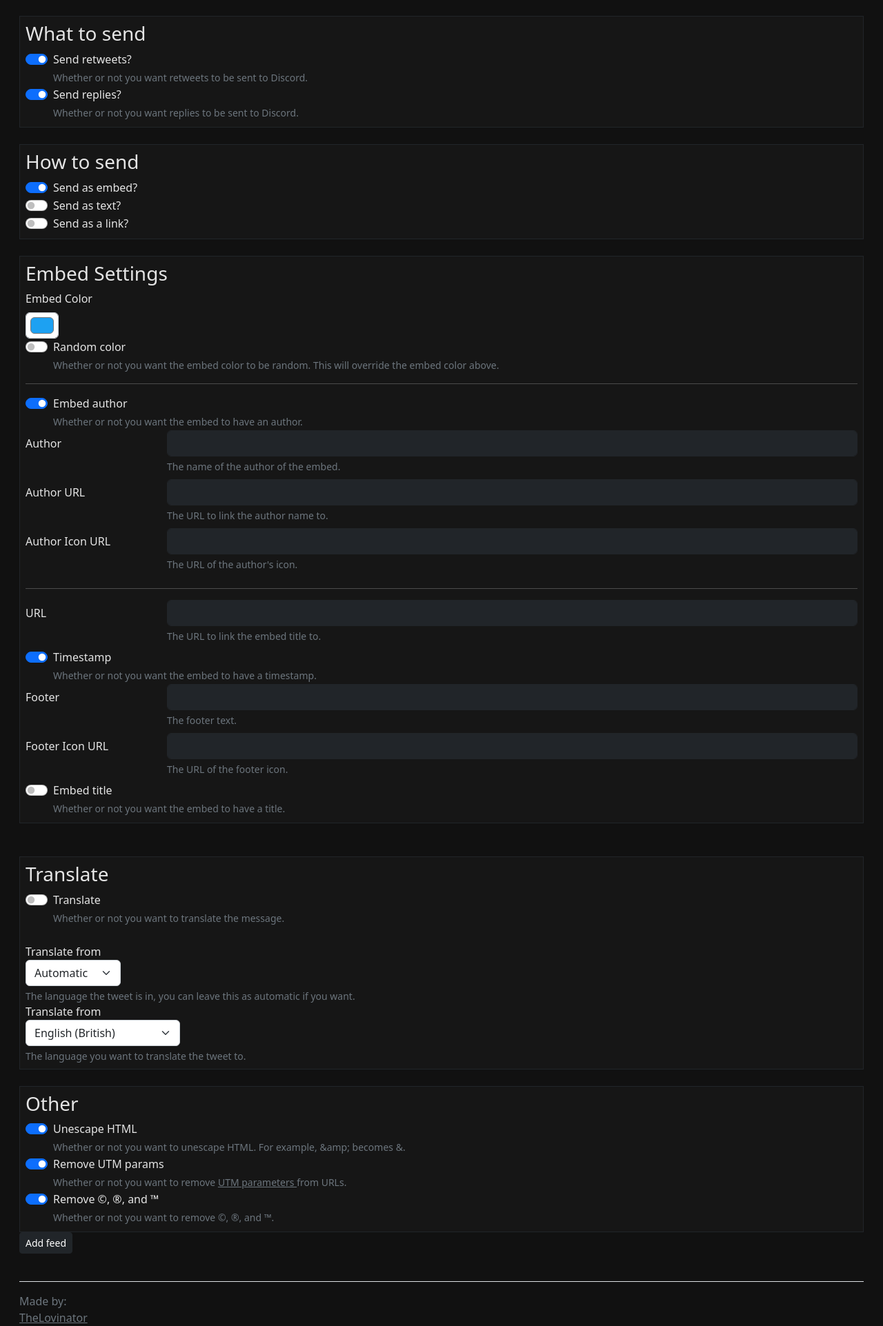
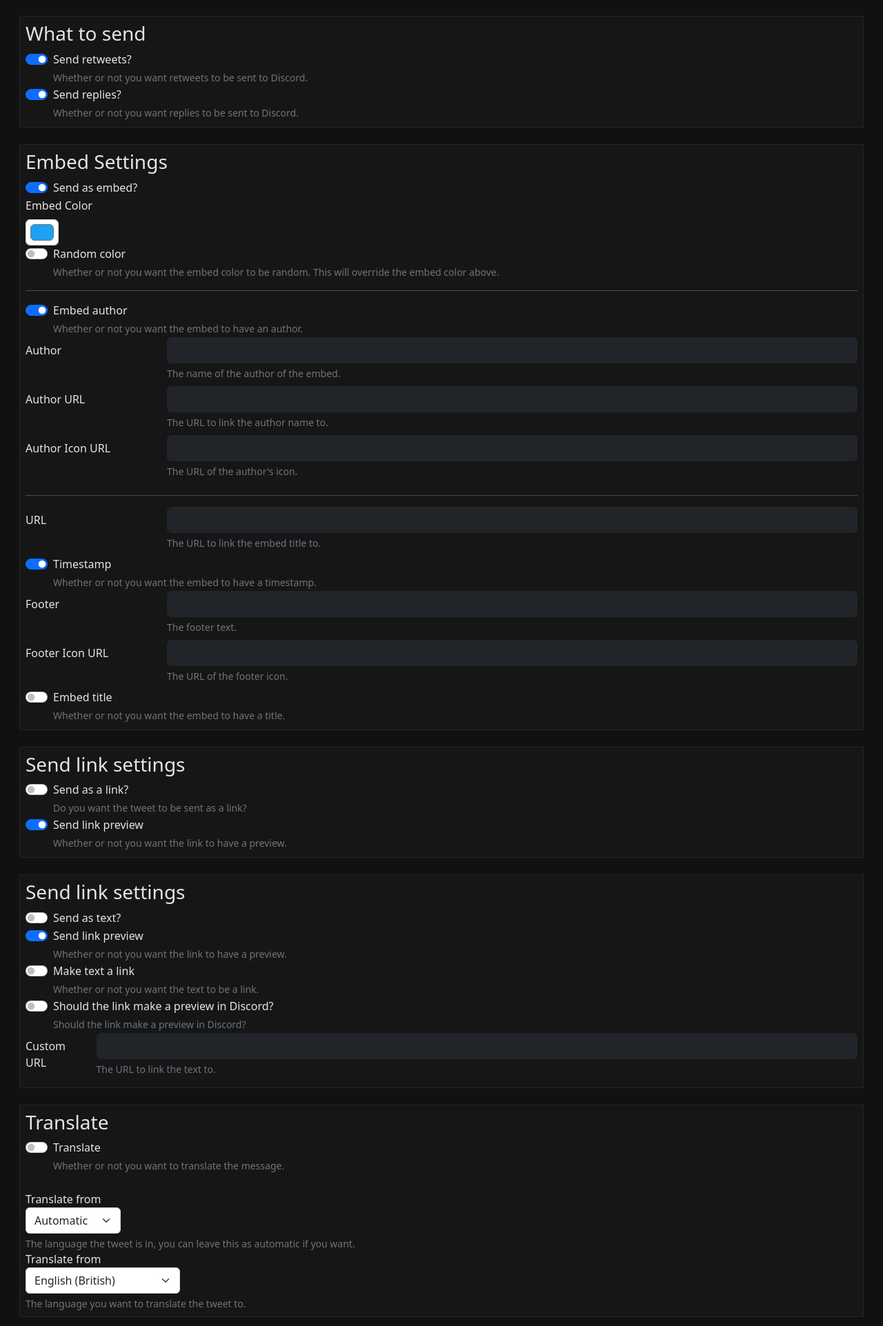
Before and after one commit to TheLovinator1/discord-twitter-webhooks, a FastAPI app: page /add in a window 1280 px wide. Shown: the part 459-2382 px from the top of the page at 69% size. Run offline with FastAPI, Linux system fonts and the light colour scheme.

Commit message:
Update HTML

```diff
--- a/discord_twitter_webhooks/templates/add/3_how_to_send.html
+++ /dev/null
@@ -1,36 +0,0 @@
-<div class="p-2 border border-dark" id="how_to_send">
-    <h3>How to send</h3>
-    {# Send embed #}
-    <div class="form-check form-switch">
-        <label class="form-check-label" for="send_as_embed">Send as embed?</label>
-        <input class="form-check-input"
-               type="checkbox"
-               role="switch"
-               name="send_as_embed"
-               id="send_as_embed"
-               {% if settings.send_as_embed %}checked{% endif %}
-               value="True"/>
-    </div>
-    {# Send text #}
-    <div class="form-check form-switch">
-        <label class="form-check-label" for="send_as_text">Send as text?</label>
-        <input class="form-check-input"
-               type="checkbox"
-               role="switch"
-               name="send_as_text"
-               id="send_as_text"
-               {% if settings.send_as_text %}checked{% endif %}
-               value="True"/>
-    </div>
-    {# Send only link #}
-    <div class="form-check form-switch">
-        <label class="form-check-label" for="send_as_link">Send as a link?</label>
-        <input class="form-check-input"
-               type="checkbox"
-               role="switch"
-               name="send_as_link"
-               id="send_as_link"
-               {% if settings.send_as_link %}checked{% endif %}
-               value="True"/>
-    </div>
-</div>
--- a/discord_twitter_webhooks/templates/add/4_embed_settings.html
+++ b/discord_twitter_webhooks/templates/add/4_embed_settings.html
@@ -1,5 +1,15 @@
 <div class="p-2 border border-dark" id="embed_settings">
     <h3>Embed Settings</h3>
+    <div class="form-check form-switch">
+        <label class="form-check-label" for="send_as_embed">Send as embed?</label>
+        <input class="form-check-input"
+               type="checkbox"
+               role="switch"
+               name="send_as_embed"
+               id="send_as_embed"
+               {% if settings.send_as_embed %}checked{% endif %}
+               value="True"/>
+    </div>
     {# Embed color #}
     <label for="embed_color" class="form-label">Embed Color</label>
     <input
--- a/discord_twitter_webhooks/templates/add/5_send_link.html
+++ b/discord_twitter_webhooks/templates/add/5_send_link.html
@@ -1,5 +1,20 @@
 <div class="p-2 border border-dark" id="link_settings">
     <h3>Send link settings</h3>
+    {# Send only link #}
+    <div class="form-check form-switch">
+        <label class="form-check-label" for="send_as_link">Send as a link?</label>
+        <input class="form-check-input"
+               type="checkbox"
+               role="switch"
+               name="send_as_link"
+               id="send_as_link"
+               {% if settings.send_as_link %}checked{% endif %}
+               value="True"/>
+        <div id="send_as_link_help" class="form-text">
+            Do you want the tweet to be sent as a link?
+        </div>
+    </div>
+
     {# Send link preview #}
     <div class="form-check form-switch">
         <label class="form-check-label" for="send_as_link_preview">Send link preview</label>
--- /dev/null
+++ b/discord_twitter_webhooks/templates/add/send_text.html
@@ -0,0 +1,79 @@
+<div class="p-2 border border-dark" id="link_settings">
+    <h3>Send link settings</h3>
+    {# Send text #}
+    <div class="form-check form-switch">
+        <label class="form-check-label" for="send_as_text">Send as text?</label>
+        <input class="form-check-input"
+               type="checkbox"
+               role="switch"
+               name="send_as_text"
+               id="send_as_text"
+               {% if settings.send_as_text %}checked{% endif %}
+               value="True"/>
+    </div>
+    {# Send link preview #}
+    <div class="form-check form-switch">
+        <label class="form-check-label" for="send_as_link_preview">Send link preview</label>
+        <input
+                class="form-check-input"
+                type="checkbox"
+                role="switch"
+                id="send_as_link_preview"
+                name="send_as_link_preview"
+                {% if settings.send_as_link_preview %}checked{% endif %}
+        />
+        <div id="send_as_link_preview_help" class="form-text">
+            Whether or not you want the link to have a preview.
+        </div>
+    </div>
+
+    {# Make text a link #}
+    <div class="form-check form-switch">
+        <input
+                class="form-check-input"
+                type="checkbox"
+                role="switch"
+                id="send_as_text_link"
+                name="send_as_text_link"
+                {% if settings.send_as_text_link %}checked{% endif %}
+        />
+        <label class="form-check-label" for="send_as_text_link">Make text a link</label>
+        <div id="send_as_text_link_help" class="form-text">
+            Whether or not you want the text to be a link.
+        </div>
+    </div>
+
+    {# Make text a link preview #}
+    <div class="form-check form-switch">
+        <input
+                class="form-check-input"
+                type="checkbox"
+                role="switch"
+                id="send_as_text_link_preview"
+                name="send_as_text_link_preview"
+                {% if settings.send_as_text_link_preview %}checked{% endif %}
+        />
+        <label class="form-check-label" for="send_as_text_link_preview">Should the link make a preview in
+            Discord?</label>
+        <div id="send_as_text_link_preview_help" class="form-text">
+            Should the link make a preview in Discord?
+        </div>
+    </div>
+
+    {# Custom URL #}
+    <div class="row pb-2">
+        <label for="send_as_text_link_url" class="col-sm-1 col-form-label">Custom URL</label>
+        <div class="col-sm-11">
+            <input
+                    name="send_as_text_link_url"
+                    type="text"
+                    class="form-control bg-dark border-dark text-muted"
+                    id="send_as_text_link_url"
+                    {% if settings.send_as_text_link_url %}value="{{ settings.send_as_text_link_url }}"{% endif %}
+            />
+            <div id="send_as_text_link_url_help" class="form-text">
+                The URL to link the text to.
+            </div>
+        </div>
+    </div>
+</div>
--- a/discord_twitter_webhooks/templates/feed.html
+++ b/discord_twitter_webhooks/templates/feed.html
@@ -5,22 +5,22 @@
     {% endblock title %}
 {% endblock header %}
 {% block content %}
-    <script src="{{ url_for('static', path='/add.js') }}"></script>
     <form name="add" action="{{ url_for('feed') }}" method="post">
         <input type="hidden" id="uuid" name="uuid" value="{{ settings.uuid }}"/>
         {% include "add/1_feed_details.html" %}
         <br/>
         {% include "add/2_what_to_send.html" %}
         <br/>
-        {% include "add/3_how_to_send.html" %}
-        <br/>
         {% include "add/4_embed_settings.html" %}
         <br/>
         {% include "add/5_send_link.html" %}
         <br/>
+        {% include "add/send_text.html" %}
+        <br/>
         {% include "add/6_translate.html" %}
         <br/>
         {% include "add/8_other.html" %}
+        <br/>
         <div class="d-md-flex">
             <button class="btn btn-dark btn-sm">Add feed</button>
         </div>
```
Also changed, not shown: other parts of discord_twitter_webhooks/templates/add/5_send_link.html (+0 -50 lines), discord_twitter_webhooks/static/add.js (deleted, +0 -51 lines).
